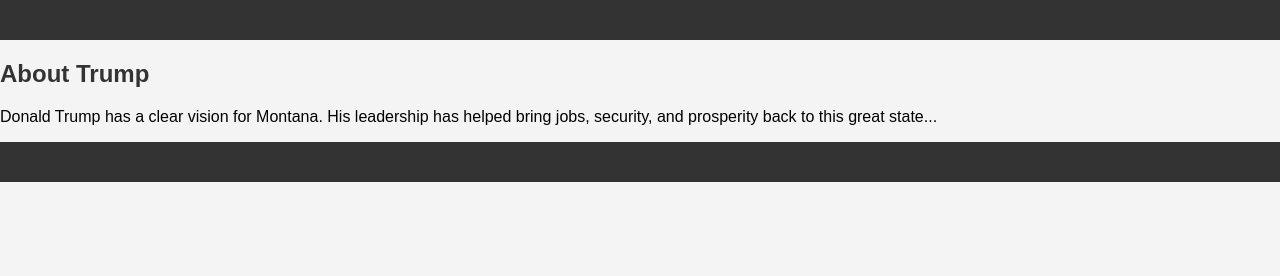
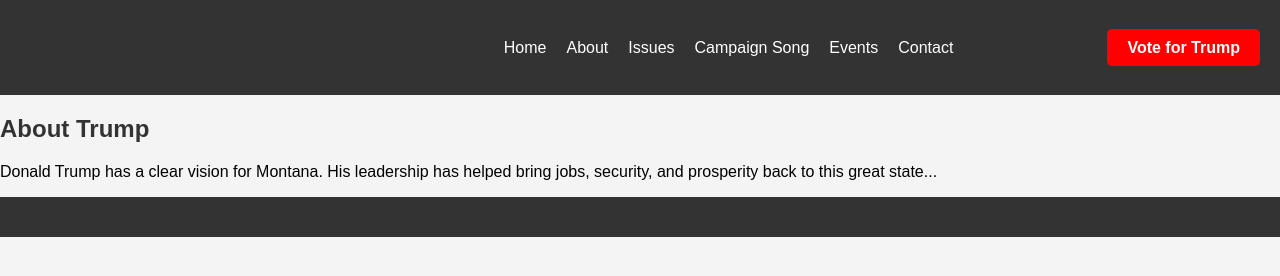
Before and after one commit to pggNF/pggnf, a plain HTML site: page about.html in a window 1280 px wide. Drawn offline with Linux system fonts and the light colour scheme.

Commit message:
Update about.html

```diff
--- a/about.html
+++ b/about.html
@@ -9,7 +9,23 @@
 <body>
     <!-- Include Header Here -->
     <header>
-        <!-- Header Content from index.html -->
+        <div class="logo">
+            <h1>Trump for Montana</h1>
+            <img scr=/logo.png></img>
+        </div>
+        <nav>
+            <ul>
+                <li><a href="index.html">Home</a></li>
+                <li><a href="about.html">About</a></li>
+                <li><a href="issues.html">Issues</a></li>
+                <li><a href="song.html">Campaign Song</a></li>
+                <li><a href="events.html">Events</a></li>
+                <li><a href="contact.html">Contact</a></li>
+            </ul>
+        </nav>
+        <div class="cta-button">
+            <a href="#">Vote for Trump</a>
+        </div>
     </header>
 
     <section class="content">
```
